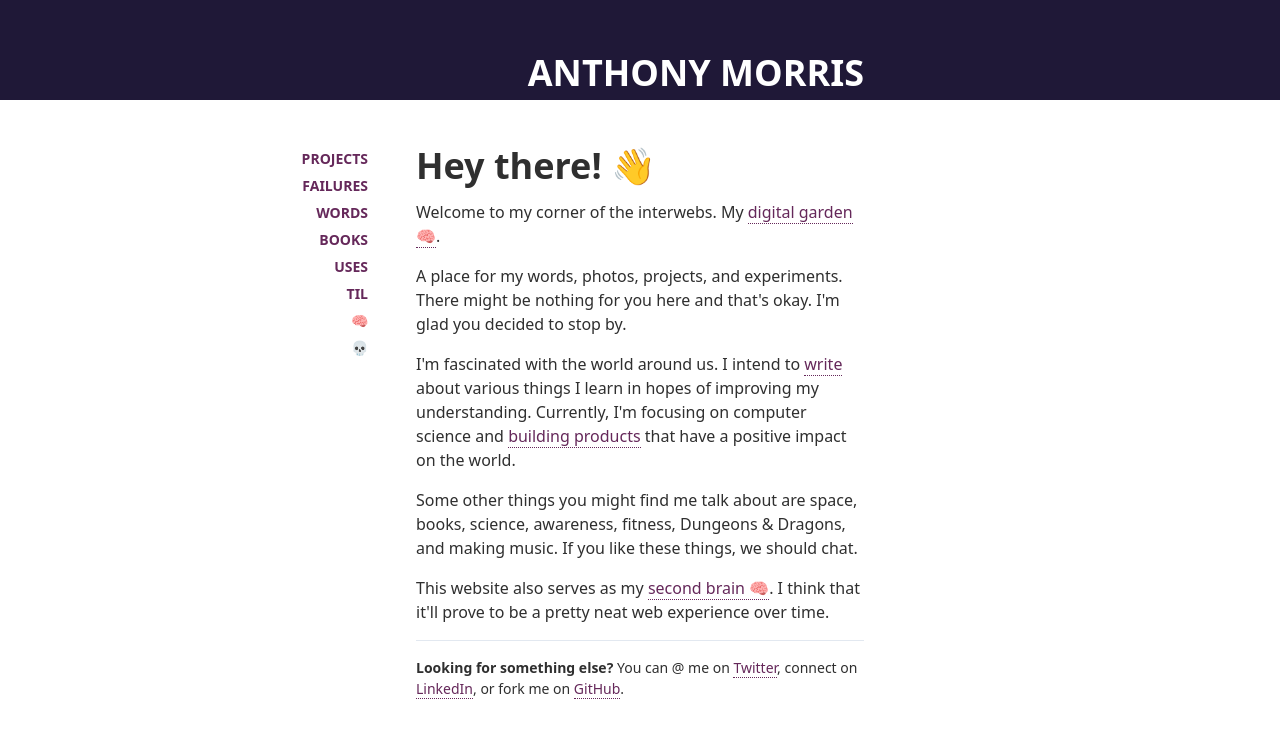
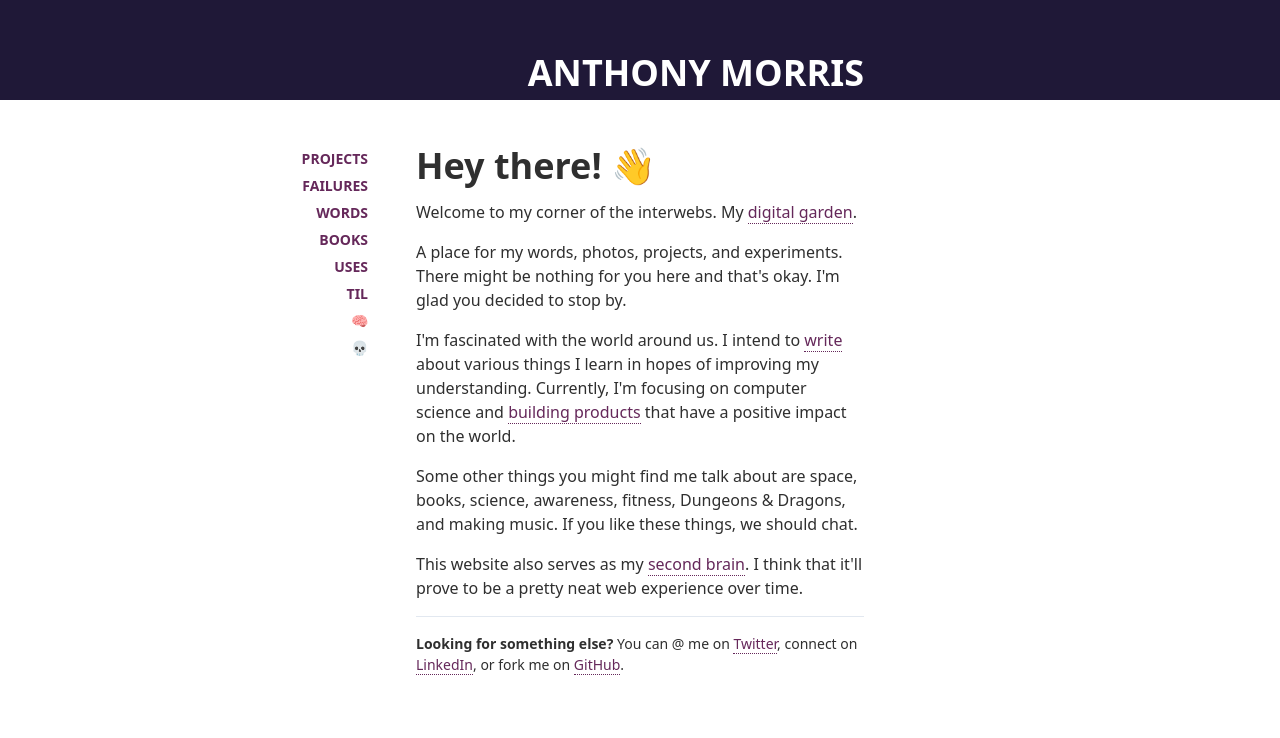
Before and after one commit to amorriscode/anthonymorris.dev, a Next.js app: page / in a window 1280 px wide. Shown: the part 156-894 px from the top of the page. Built offline with nearby package versions, Linux system fonts and the light colour scheme.

Commit message:
Remove 🧠 from second brain links

```diff
--- a/lib/api.ts
+++ b/lib/api.ts
@@ -36,7 +36,7 @@ export function getContentBySlug(
         // Replace all latex for the web
         // .replace(/\$(.*?)\$/g, (match, text) => `$$${text}$$`)
         // Replace all second brain links
-        .replace(/\[\[(.*?)\]\]/g, (match, text) => `[${text} 🧠](/second-brain/${text.toLowerCase().replace(/(\ )/g, '-')})`)
+        .replace(/\[\[(.*?)\]\]/g, (match, text) => `[${text}](/second-brain/${text.toLowerCase().replace(/(\ )/g, '-')})`)
     }
 
     if (type === 'second-brain' && field === 'backlinks') {
--- a/pages/index.tsx
+++ b/pages/index.tsx
@@ -17,7 +17,7 @@ function Home() {
         <p>
           Welcome to my corner of the interwebs. My{" "}
           <Link href="/second-brain/digital-garden">
-            <a>digital garden 🧠</a>
+            <a>digital garden</a>
           </Link>
           .
         </p>
@@ -50,7 +50,7 @@ function Home() {
         <p>
           This website also serves as my{" "}
           <Link href="/second-brain">
-            <a>second brain 🧠</a>
+            <a>second brain</a>
           </Link>
           . I think that it'll prove to be a pretty neat web experience over
           time.
```
